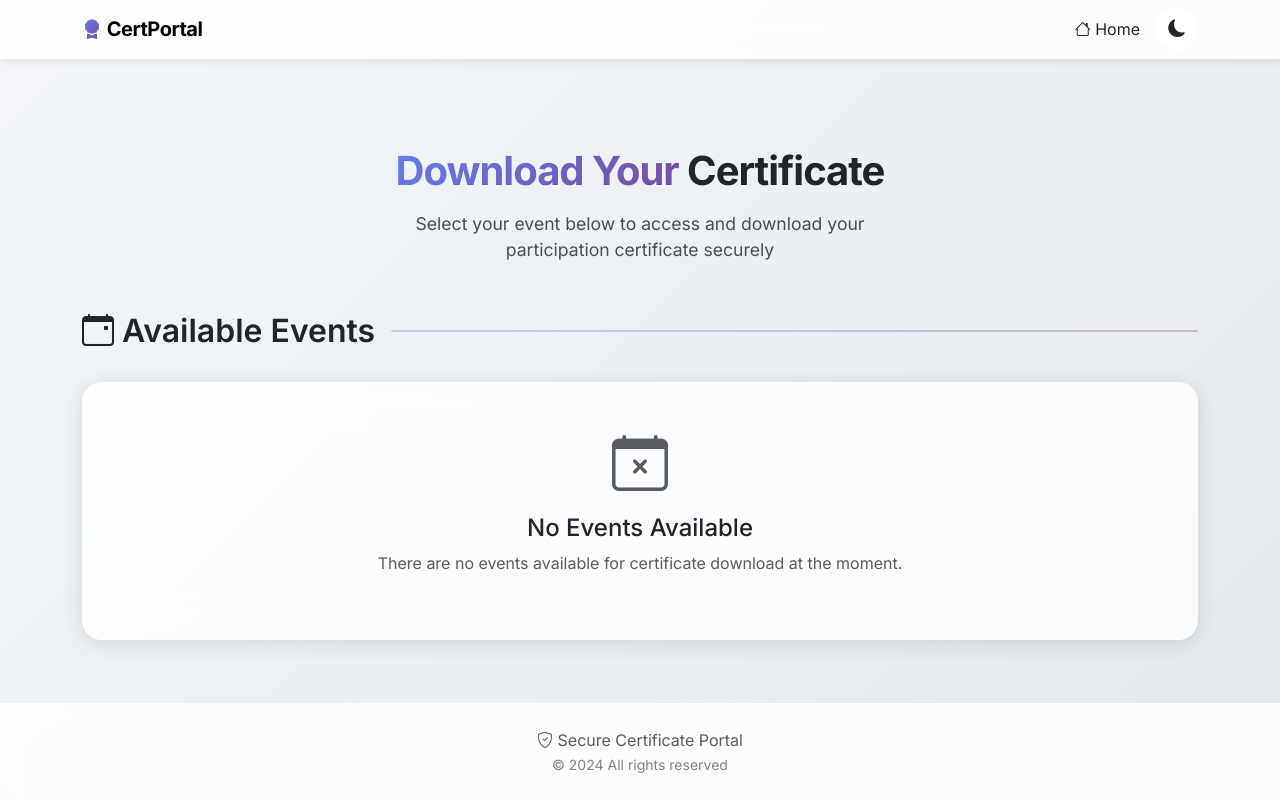
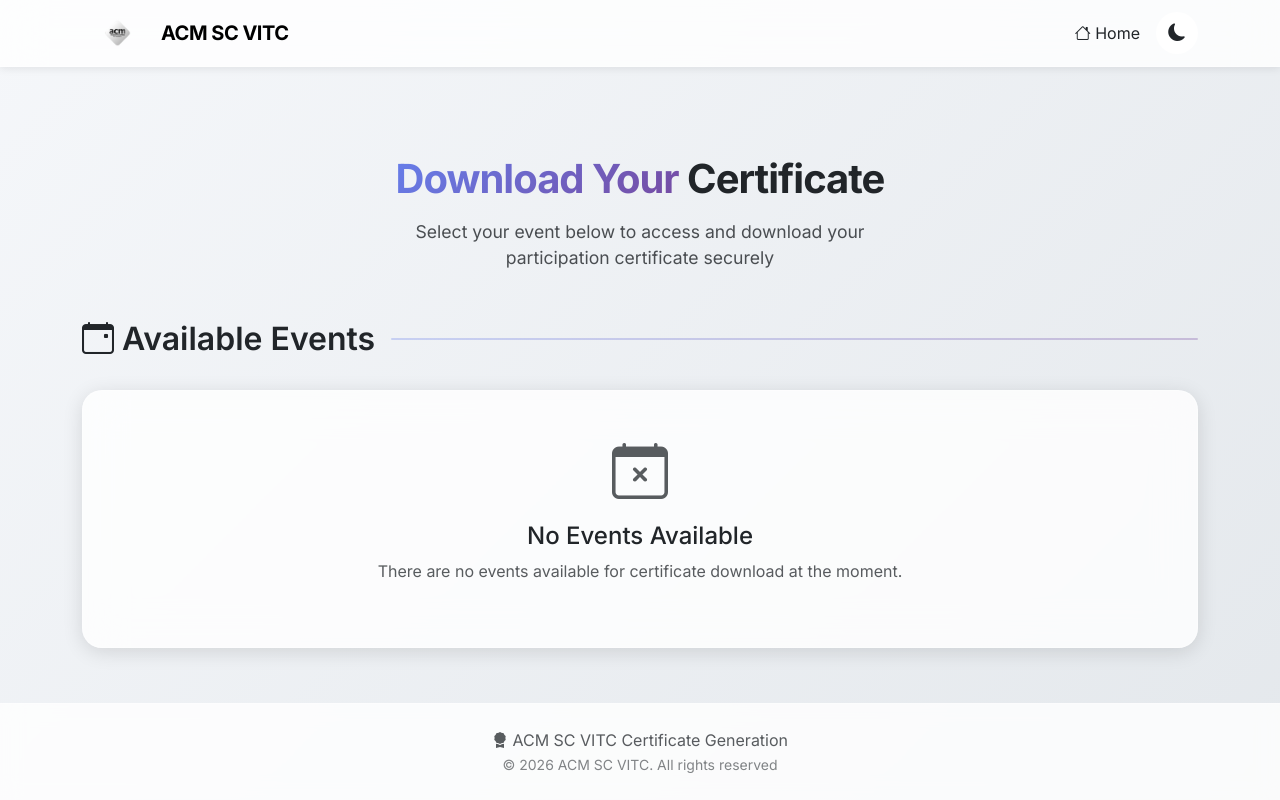
Before and after one commit to vitccacm/certificate-generator, a Flask app: page / in a window 1280 px wide. Run offline with Flask 2, Linux system fonts and the light colour scheme; data that the repository does not hold is empty.

Commit message:
feat: add favicon and logo, and update branding text in the navbar and footer.

```diff
--- a/app/templates/base.html
+++ b/app/templates/base.html
@@ -16,6 +16,11 @@
     <link href="https://fonts.googleapis.com/css2?family=Inter:wght@300;400;500;600;700&display=swap" rel="stylesheet">
     <!-- Custom CSS -->
     <link href="{{ url_for('static', filename='css/style.css') }}" rel="stylesheet">
+    <!-- Favicon -->
+    <link rel="icon" type="image/x-icon" href="{{ url_for('static', filename='favicon.ico') }}">
+    <link rel="apple-touch-icon" sizes="180x180" href="{{ url_for('static', filename='apple-touch-icon.png') }}">
+    <link rel="icon" type="image/png" sizes="32x32" href="{{ url_for('static', filename='favicon-32x32.png') }}">
+    <link rel="icon" type="image/png" sizes="16x16" href="{{ url_for('static', filename='favicon-16x16.png') }}">
 
     {% block extra_css %}{% endblock %}
 </head>
@@ -24,9 +29,13 @@
     <!-- Navigation -->
     <nav class="navbar navbar-expand-lg sticky-top glass-nav">
         <div class="container">
-            <a class="navbar-brand fw-bold" href="{{ url_for('public.index') }}">
-                <i class="bi bi-award-fill text-gradient"></i>
-                <span class="brand-text">CertPortal</span>
+            <a class="navbar-brand fw-bold d-flex align-items-center" href="{{ url_for('public.index') }}">
+                <!-- Logo placeholder: Replace with your ACM SC VITC logo -->
+                <img src="{{ url_for('static', filename='images/logo.webp') }}" alt="ACM SC VITC Logo"
+                    class="brand-logo me-2" style="height: 40px; width: auto;"
+                    onerror="this.style.display='none'; this.nextElementSibling.style.display='inline';">
+                <i class="bi bi-award-fill text-gradient" style="display: none;"></i>
+                <span class="brand-text">ACM SC VITC</span>
             </a>
             <div class="d-flex align-items-center gap-3">
                 <a class="nav-link" href="{{ url_for('public.index') }}">
@@ -64,9 +73,9 @@
     <footer class="footer mt-auto py-4">
         <div class="container text-center">
             <p class="text-muted mb-0">
-                <i class="bi bi-shield-check"></i> Secure Certificate Portal
+                <i class="bi bi-award-fill"></i> ACM SC VITC Certificate Generation
             </p>
-            <small class="text-muted opacity-75">&copy; 2024 All rights reserved</small>
+            <small class="text-muted opacity-75">&copy; 2026 ACM SC VITC. All rights reserved</small>
         </div>
     </footer>
 
```
Also changed, not shown: app/static/favicon.ico (added), app/static/images/logo.webp (added).
